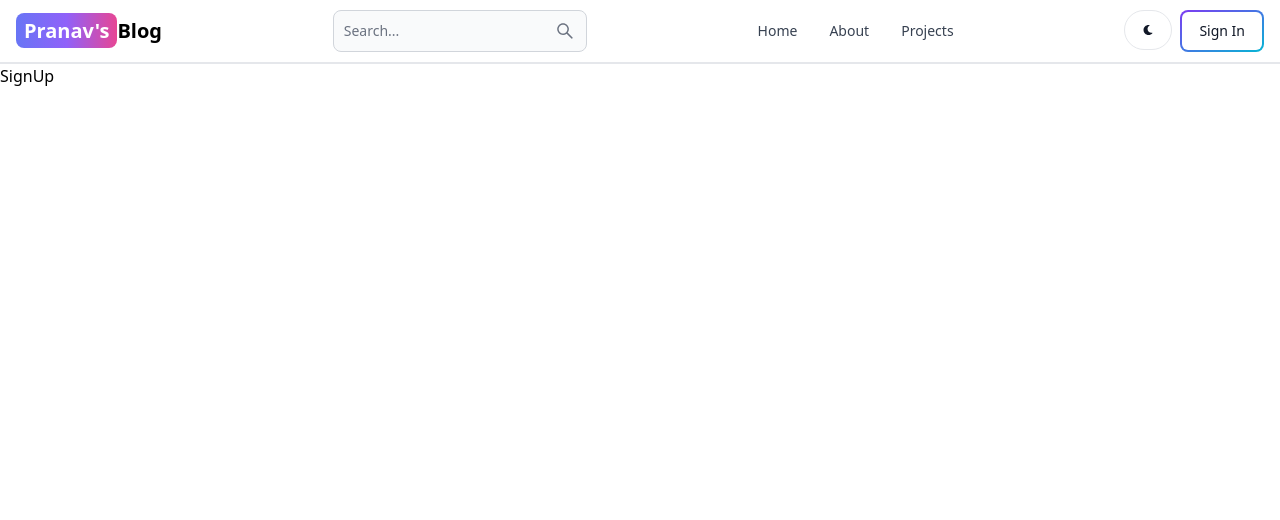
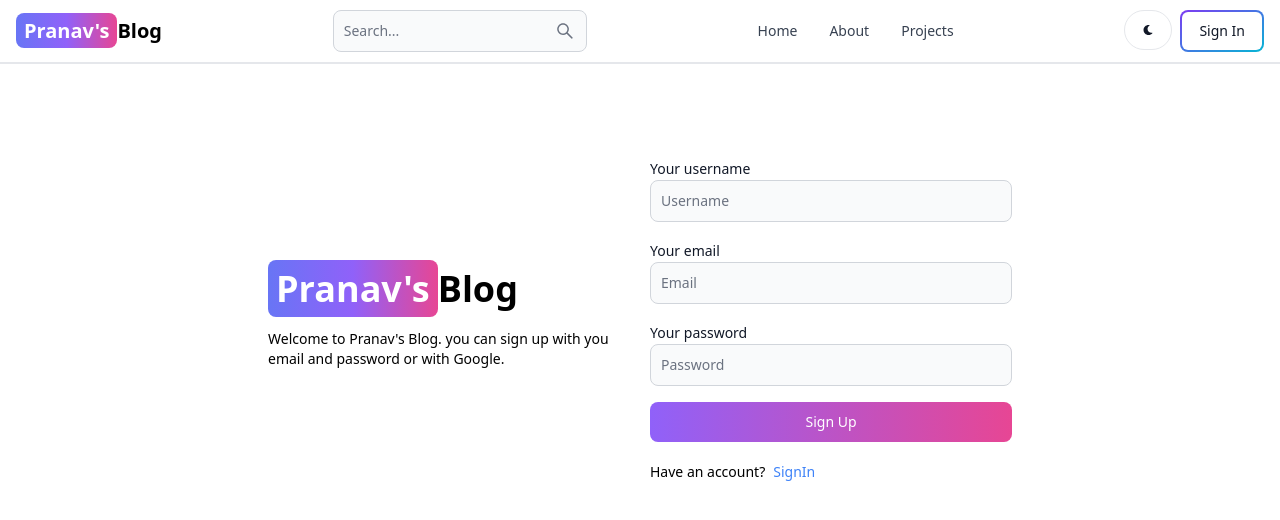
Before and after one commit to pranav200703/mern-blog, a React (Vite) app in the folder client/: page /sign-up in a window 1280 px wide. Shown: the top 520 px of the page. Built offline with nearby package versions, Linux system fonts and the light colour scheme.

Commit message:
create signup page UI

```diff
--- a/client/src/pages/SignUp.jsx
+++ b/client/src/pages/SignUp.jsx
@@ -1,5 +1,41 @@
+import { Button, Label, TextInput } from "flowbite-react";
+import { Link } from "react-router-dom";
+
 export default function SignUp() {
-  return (
-    <h1>SignUp</h1>
-  )
+  return <div className='min-h-screen mt-20'>
+    <div className="flex p-3 max-w-3xl mx-auto flex-col md:flex-row md:items-center gap-5">
+      {/*left side*/}
+      <div className="flex-1">
+      <Link to="/" className='font-bold dark:text-white text-4xl'>
+            <span className='px-2 py-1 bg-gradient-to-r from-indigo-500 via-purple-500 to-pink-500 rounded-lg text-white'>Pranav's</span>
+            Blog
+        </Link>
+        <p className="text-sm mt-5">Welcome to Pranav's Blog. you can sign up with you email and password or with Google.</p>
+      </div>
+      {/*right side*/}
+      <div className="flex-1">
+        <form className="flex  flex-col gap-4">
+          <div>
+            <Label value='Your username'/>
+            <TextInput type='text' placeholder='Username' id='username' />
+          </div>
+          <div>
+            <Label value='Your email'/>
+            <TextInput type='text' placeholder='Email' id='email' />
+          </div>
+          <div>
+            <Label value='Your password'/>
+            <TextInput type='text' placeholder='Password' id='password' />
+          </div>
+          <Button gradientDuoTone='purpleToPink' type="submit">Sign Up</Button>
+        </form>
+        <div className="flex gap-2 text-sm mt-5">
+          <span>Have an account?</span>
+          <Link to='/sign-in' className="text-blue-500">SignIn</Link>
+        </div>
+      </div>
+    </div>
+
+  </div>
+
 }
```
